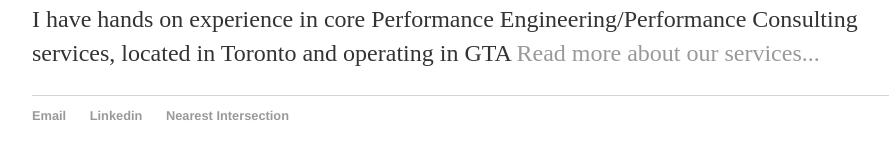
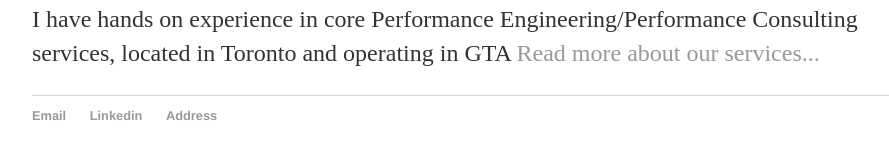
Before and after one commit to sumedh-vaidya/sumedh-vaidya.github.io, a Jekyll site: the page built from index.html, in a window 1280 px wide. Shown: the part 194-353 px from the top of the page, without its empty margins (160-1049 px from the left). Built offline with Jekyll 4.4.1, drawn with Linux system fonts in a browser that asks for light colours.

Commit message:
Update default.html

```diff
--- a/_layouts/default.html
+++ b/_layouts/default.html
@@ -23,7 +23,7 @@
 	    		<ul>
 	        		<li><a href="mailto:sumedh007@yahoo.com">Email</a></li>
 	        		<li><a href="https://www.linkedin.com/in/sumedh11">Linkedin</a></li>
-				<li><a QEW and Kennedy>Nearest Intersection</a></li>
+				<li><a href="https://goo.gl/maps/ZGcomDDtRE1xqgHN8">Address</a></li>
 				</ul>
 			</footer>
 		</body>
```
